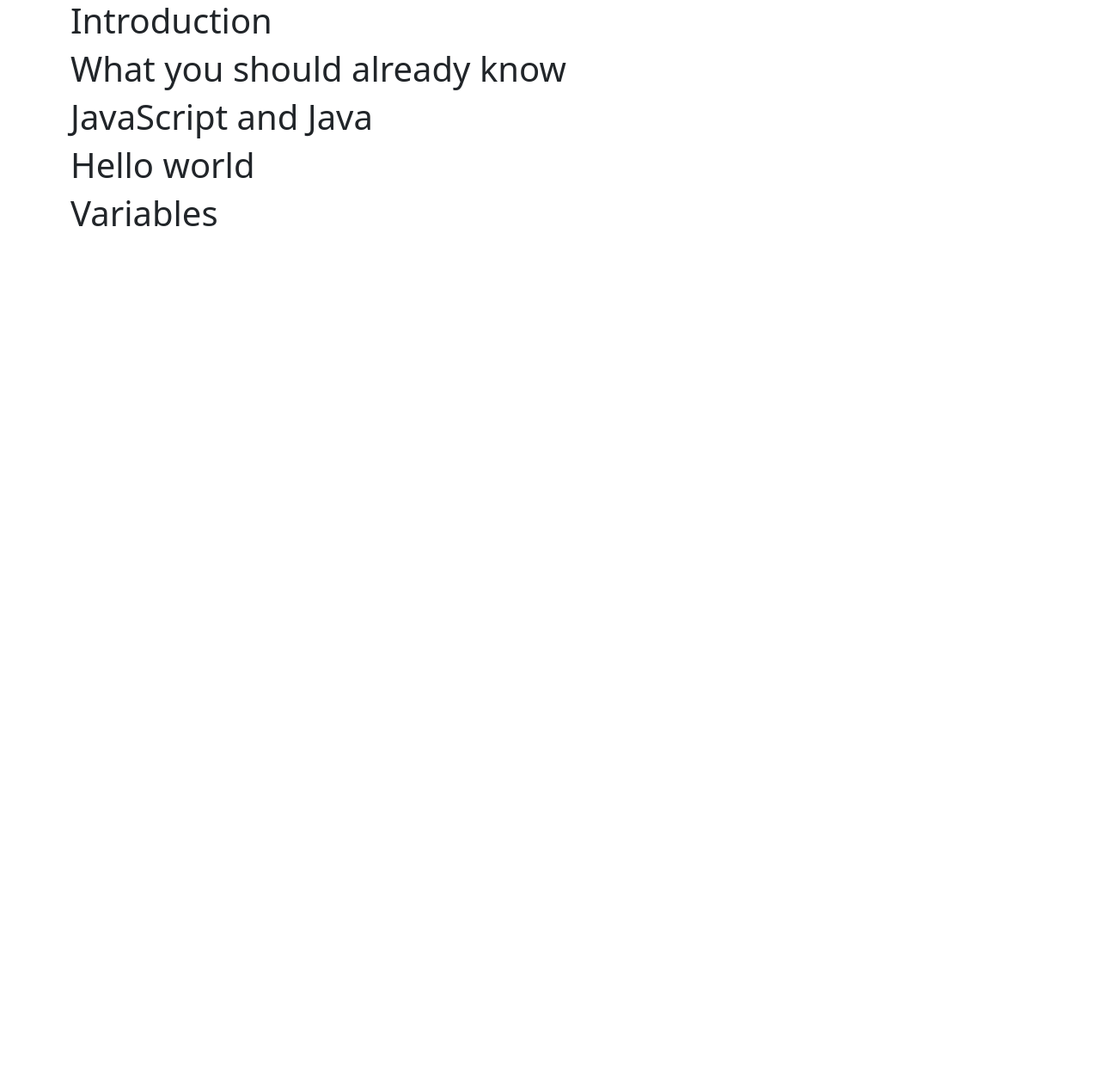
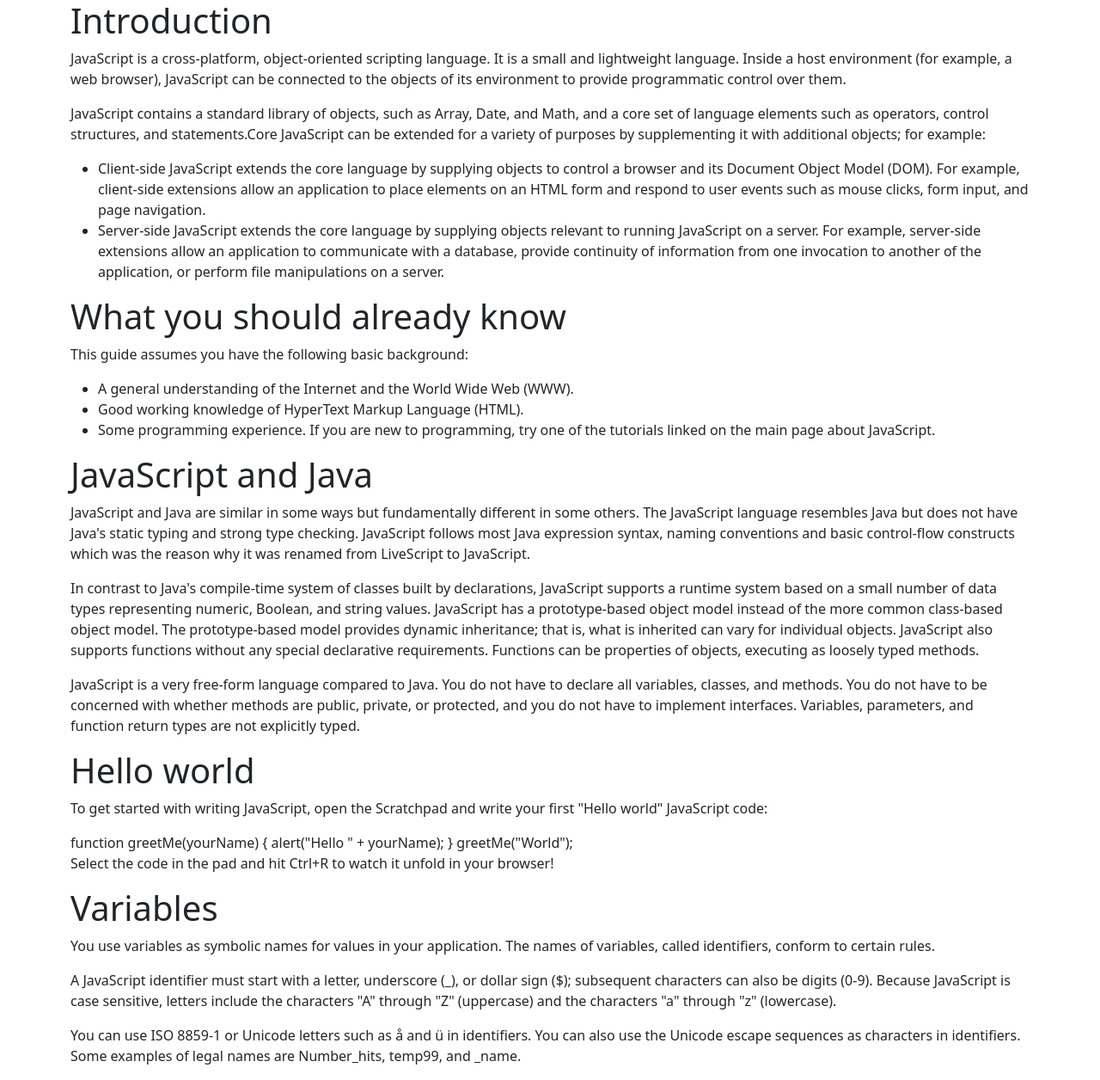
Before and after one commit to CodingWithHamza/project3, a plain HTML site: page index.html in a window 1280 px wide. Shown: the whole page at 86% size. Before the commit the page ends 800 px from the top, so only its background shows below. Drawn offline with nearby package versions, Linux system fonts and the light colour scheme.

Commit message:
strory 5 and 6

```diff
--- a/index.html
+++ b/index.html
@@ -15,26 +15,91 @@
       <header id="introduction">
         <h1>Introduction</h1>
       </header>
+      <article>
+        <p>
+          JavaScript is a cross-platform, object-oriented scripting language. It is a small and lightweight language. Inside a host environment (for example, a web browser),
+          JavaScript can be connected to the objects of its environment to provide programmatic control over them.
+        </p>
+        <p>
+          JavaScript contains a standard library of objects, such as Array, Date, and Math, and a core set of language elements such as operators, control structures, and statements.Core JavaScript can be extended for a variety of purposes by supplementing it with additional objects; for example:
+        </p>
+        <ul>
+          <li>Client-side JavaScript extends the core language by supplying objects to control a browser and its Document Object Model (DOM). For example, client-side extensions allow an application to place elements on an HTML form and respond to user events such as mouse clicks, form input, and page navigation.</li>
+          <li>Server-side JavaScript extends the core language by supplying objects relevant to running JavaScript on a server. For example, server-side extensions allow an application to communicate with a database, provide continuity of information from one invocation to another of the application, or perform file manipulations on a server.</li>
+        </ul>
+      </article>
     </section>
     <section class="main-section">
       <header id="what_you_should_already_know">
         <h1>What you should already know</h1>
       </header>
+      <article>
+        <p>This guide assumes you have the following basic background:</p>
+        <ul>
+          <li>
+            A general understanding of the Internet and the World Wide Web (WWW).
+          </li>
+          <li>
+            Good working knowledge of HyperText Markup Language (HTML).
+          </li>
+          <li>
+            Some programming experience. If you are new to programming, try one of the tutorials linked on the main page about JavaScript.
+          </li>
+        </ul>
+      </article>
+
     </section>
     <section class="main-section">
       <header id="JavaScript_&_Java">
         <h1>JavaScript and Java</h1>
       </header>
+      <article>
+        <p>
+          JavaScript and Java are similar in some ways but fundamentally different in some others. The JavaScript language resembles Java but does not have Java's static typing and strong type checking. JavaScript follows most Java expression syntax, naming conventions and basic control-flow constructs which was the reason why it was renamed from LiveScript to JavaScript.
+        </p>
+        <p>
+          In contrast to Java's compile-time system of classes built by declarations, JavaScript supports a runtime system based on a small number of data types representing numeric, Boolean, and string values. JavaScript has a prototype-based object model instead of the more common class-based object model. The prototype-based model provides dynamic inheritance; that is, what is inherited can vary for individual objects. JavaScript also supports functions without any special declarative requirements. Functions can be properties of objects, executing as loosely typed methods.
+        </p>
+        <p>
+          JavaScript is a very free-form language compared to Java. You do not have to declare all variables, classes, and methods. You do not have to be concerned with whether methods are public, private, or protected, and you do not have to implement interfaces. Variables, parameters, and function return types are not explicitly typed.
+        </p>
+      </article>
+
     </section>
     <section class="main-section">
       <header id="hello_world">
         <h1>Hello world</h1>
       </header>
+      <article>
+        <p>
+          To get started with writing JavaScript, open the Scratchpad and write your first "Hello world" JavaScript code:
+        </p>
+        <div>
+          function greetMe(yourName) { alert("Hello " + yourName); }
+          greetMe("World");
+        </div>
+        <p>
+          Select the code in the pad and hit Ctrl+R to watch it unfold in your browser!
+        </p>
+      </article>
+
     </section>
     <section class="main-section">
       <header id="variables">
         <h1>Variables</h1>
       </header>
+      <article>
+        <p>
+          You use variables as symbolic names for values in your application. The names of variables, called identifiers, conform to certain rules.
+        </p>
+        <p>
+          A JavaScript identifier must start with a letter, underscore (_), or dollar sign ($); subsequent characters can also be digits (0-9). Because JavaScript is case sensitive, letters include the characters "A" through "Z" (uppercase) and the characters "a" through "z" (lowercase).
+        </p>
+        <p>
+          You can use ISO 8859-1 or Unicode letters such as å and ü in identifiers. You can also use the Unicode escape sequences as characters in identifiers. Some examples of legal names are Number_hits, temp99, and _name.
+        </p>
+      </article>
+
     </section>
   </main>
 
```
